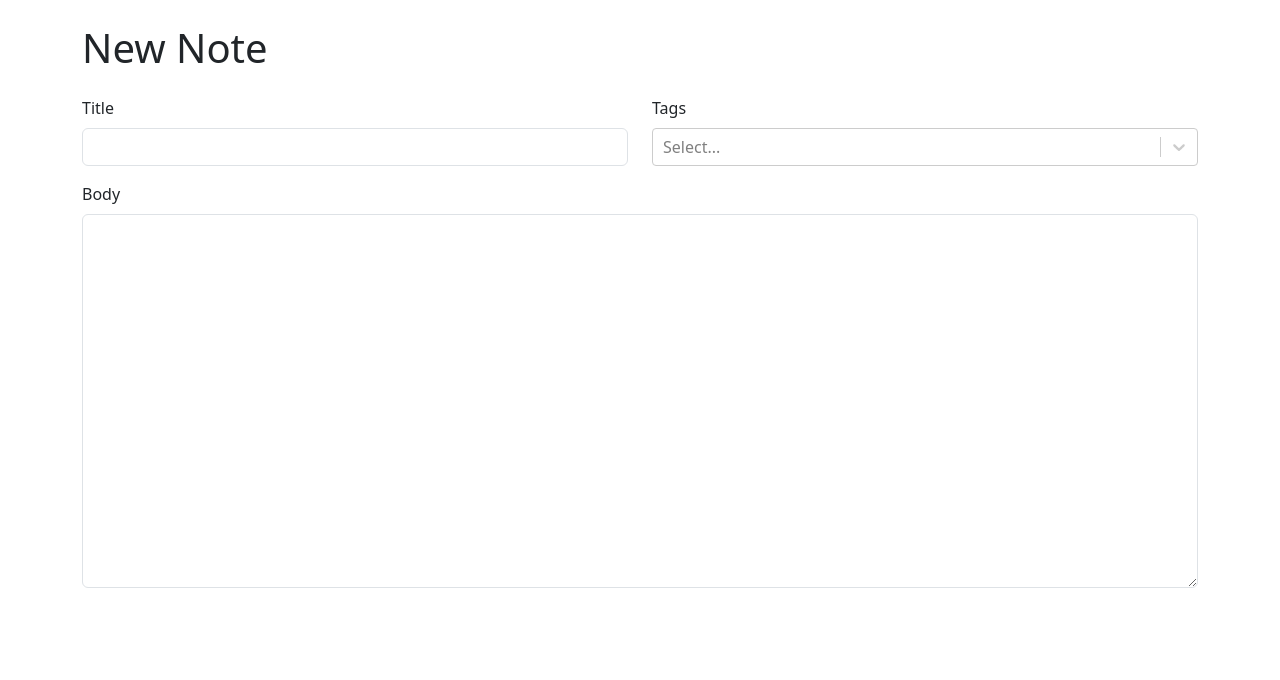
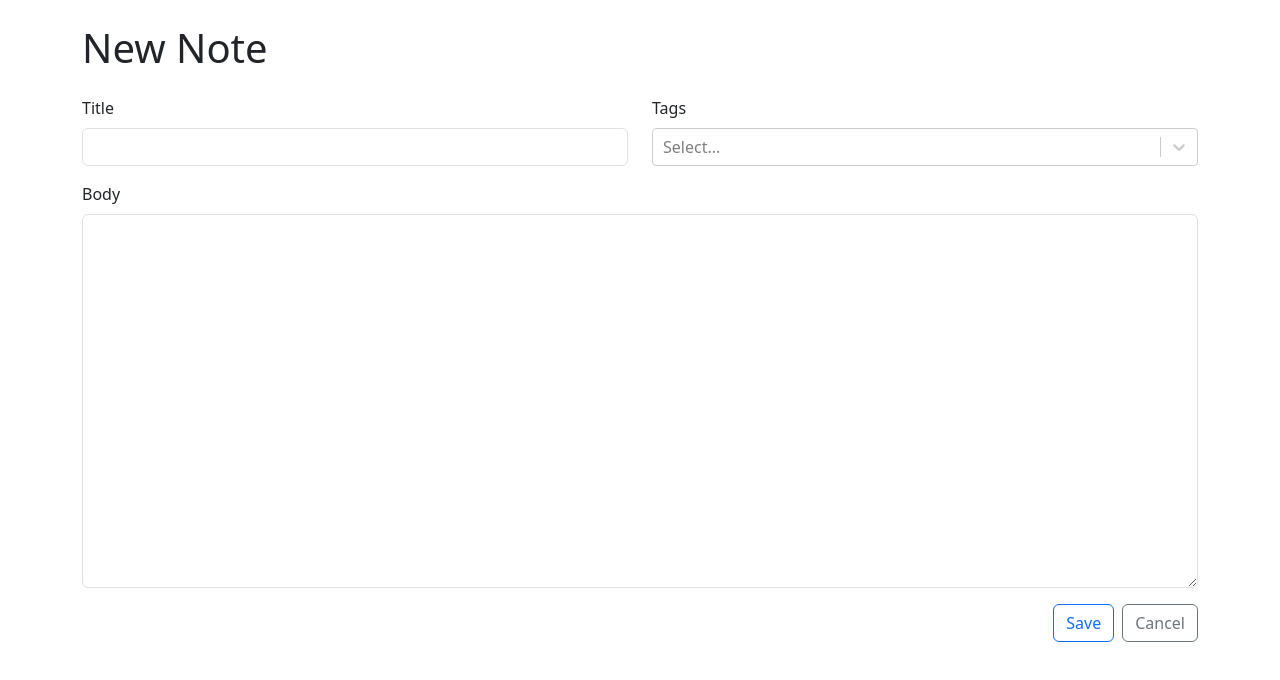
Before and after one commit to xose-aka/Markdown-Supported-Note, a React (Vite) app: page /new in a window 1280 px wide. Shown: the top 680 px of the page. Built offline with nearby package versions, Linux system fonts and the light colour scheme.

Commit message:
New Note Forum bind state and form controls, declare form types

```diff
--- a/src/App.tsx
+++ b/src/App.tsx
@@ -4,8 +4,26 @@ import {Navigate, Route, Routes} from "react-router-dom";
 import {Container} from "react-bootstrap";
 import NewNote from "./components/NewNote.tsx";
 
+export type Note = {
+    id: string
+} & NoteData
+
+export type NoteData = {
+    title: string
+    markdown: string
+    tags: Tag[]
+}
+
+export type Tag = {
+    id: string
+    label: string
+}
+
 function App() {
-  const [count, setCount] = useState(0)
+    const [count, setCount] = useState(0)
+
+
+
 
   return (
       <Container className={'my-4'}>
--- a/src/components/NoteForm.tsx
+++ b/src/components/NoteForm.tsx
@@ -1,27 +1,57 @@
-import {Col, Form, Row, Stack} from "react-bootstrap";
+import {Button, Col, Form, Row, Stack} from "react-bootstrap";
 import CreatableSelect from "react-select/creatable";
+import {Link} from "react-router-dom";
+import {FormEvent, useRef, useState} from "react";
+import {NoteData, Tag} from "../App.tsx";
 
-export function NoteForm() {
-    return <Form>
+type NoteFormProps = {
+    onSubmit: ( data: NoteData ) => void
+}
+
+export function NoteForm({ onSubmit }: NoteFormProps) {
+
+    const titleRef = useRef<HTMLInputElement>(null);
+    const markdownRef = useRef<HTMLTextAreaElement>(null);
+    const [selectedTags, setSelectedTags] = useState<Tag[]>([])
+
+    const handleSubmit = (e: FormEvent) => {
+        e.preventDefault()
+
+        onSubmit({
+            title: titleRef.current!.value,
+            markdown: markdownRef.current!.value,
+            tags: []
+        })
+    }
+
+    return <Form onSubmit={ handleSubmit }>
         <Stack gap={3}>
             <Row>
                 <Col>
                     <Form.Group controlId="title">
                         <Form.Label>Title</Form.Label>
-                        <Form.Control required />
+                        <Form.Control ref={titleRef} required />
                     </Form.Group>
                 </Col>
                 <Col>
                     <Form.Group controlId="tags">
                         <Form.Label>Tags</Form.Label>
-                        <CreatableSelect isMulti />
+                        <CreatableSelect value={selectedTags.map( tag => {
+                            return { label: tag.label, value: tag.id }
+                        } )} isMulti />
                     </Form.Group>
                 </Col>
             </Row>
             <Form.Group controlId="markdown">
                 <Form.Label>Body</Form.Label>
-                <Form.Control required as="textarea" rows={15}/>
+                <Form.Control ref={markdownRef} required as="textarea" rows={15}/>
             </Form.Group>
+            <Stack direction="horizontal" gap={2} className="justify-content-end">
+                <Button type="submit" variant="outline-primary">Save</Button>
+                <Link to={'..'}>
+                    <Button type="button" variant="outline-secondary">Cancel</Button>
+                </Link>
+            </Stack>
         </Stack>
     </Form>
 }
```
